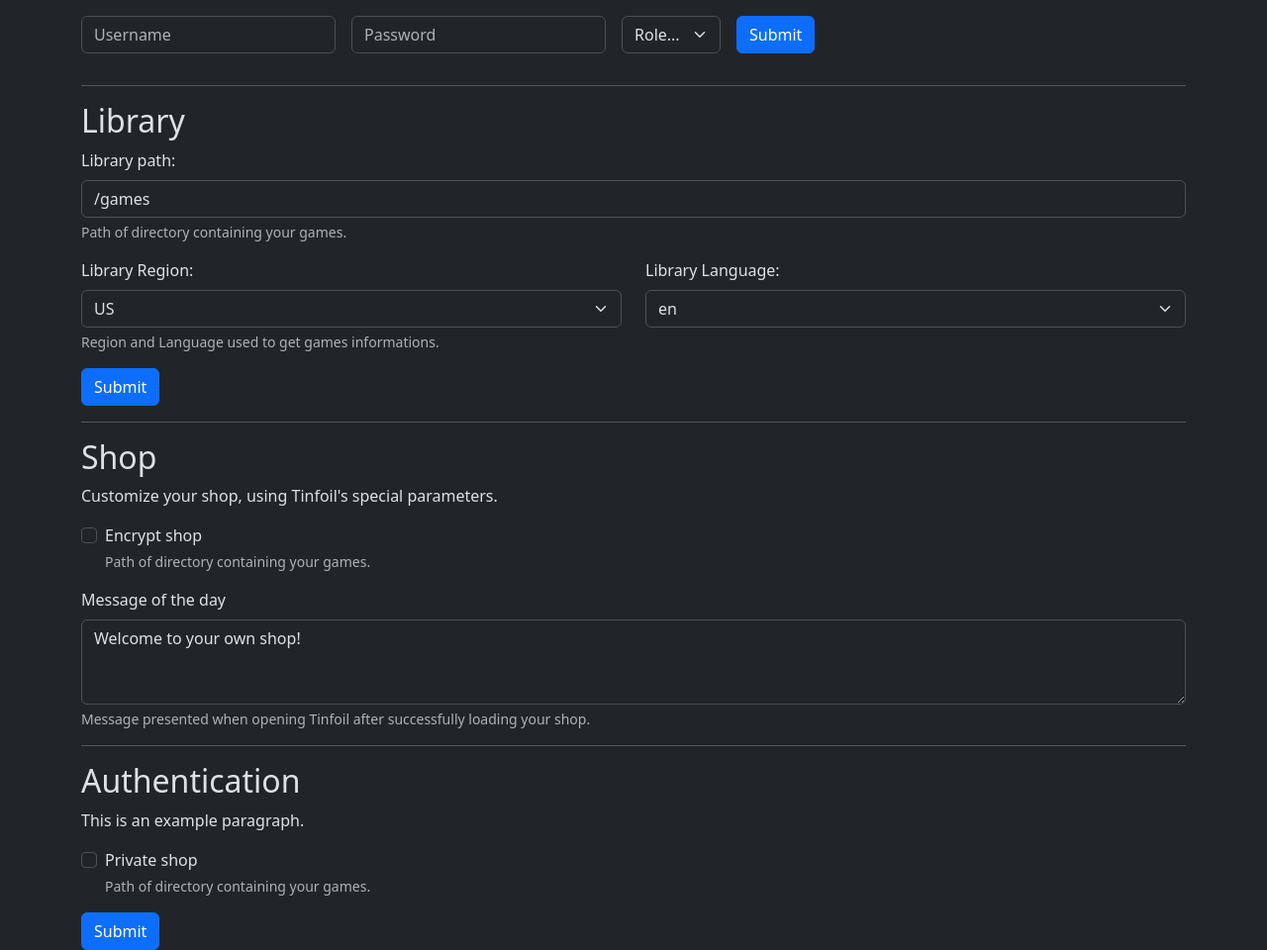
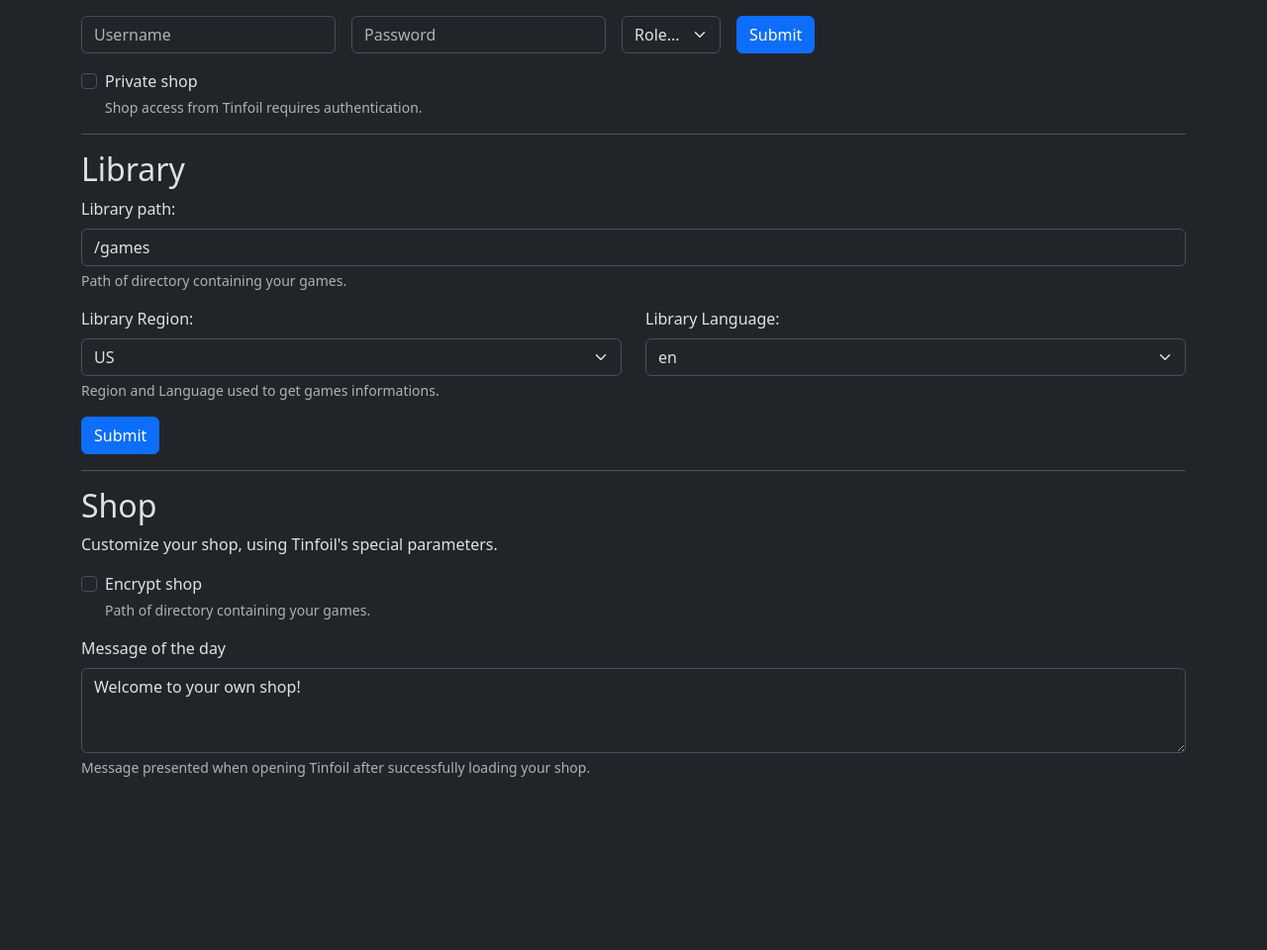
Before and after one commit to a1ex4/ownfoil, a Flask app: page /settings in a window 1280 px wide. Shown: the part 200-1160 px from the top of the page at 99% size. After the commit the page ends 985 px from the top, so only its background shows below. Run offline with Flask 3, Linux system fonts and the light colour scheme; data that the repository does not hold is empty; parts of the project's set-up code (start-up, migrations or seed data) failed here and were passed over.

```diff
--- a/app/templates/settings.html
+++ b/app/templates/settings.html
@@ -50,6 +50,12 @@
                         <button type="button" class="btn btn-primary mb-3" onClick='submitNewUser()'>Submit</button>
                     </div>
                 </form>
+                <div class="mb-3 form-check">
+                    <input type="checkbox" class="form-check-input" id="privateShopCheck"
+                        aria-describedby="privateShopCheckHelp">
+                    <label class="form-check-label" for="privateShopCheck">Private shop</label>
+                    <div id="privateShopCheckHelp" class="form-text">Shop access from Tinfoil requires authentication.</div>
+                </div>
                 <hr>
 
                 <h2>Library</h2>
@@ -96,17 +102,7 @@
                     <div id="motdTextAreaHelp" class="form-text">Message presented when opening Tinfoil after
                         successfully loading your shop.</div>
                 </div>
-                <hr>
 
-                <h2>Authentication</h2>
-                <p>This is an example paragraph.</p>
-                <div class="mb-3 form-check">
-                    <input type="checkbox" class="form-check-input" id="privateShopCheck"
-                        aria-describedby="privateShopCheckHelp">
-                    <label class="form-check-label" for="privateShopCheck">Private shop</label>
-                    <div id="privateShopCheckHelp" class="form-text">Path of directory containing your games.</div>
-                </div>
-                <button type="submit" class="btn btn-primary">Submit</button>
             </div>
         </div>
     </div>
@@ -137,7 +133,7 @@
             result.forEach(user => {
                 allUsernames.push(user['user']);
                 $('#userTable tbody').append(
-                    '<tr><td>' + user['user'] + '</td><td>' + user['role'] + '</td><td>'+
+                    '<tr><td>' + user['user'] + '</td><td>' + user['role'] + '</td><td>' +
                     '<button type="button" class="btn btn-outline-info btn-sm"><i class="bi bi-pencil-square"></i></button> ' +
                     '<button type="button" class="btn btn-outline-danger btn-sm" onClick=\'deleteUser(' + user['id'] + ')\'><i class="bi bi-x-circle"></i></button>' +
                     '</td></tr>');
```
